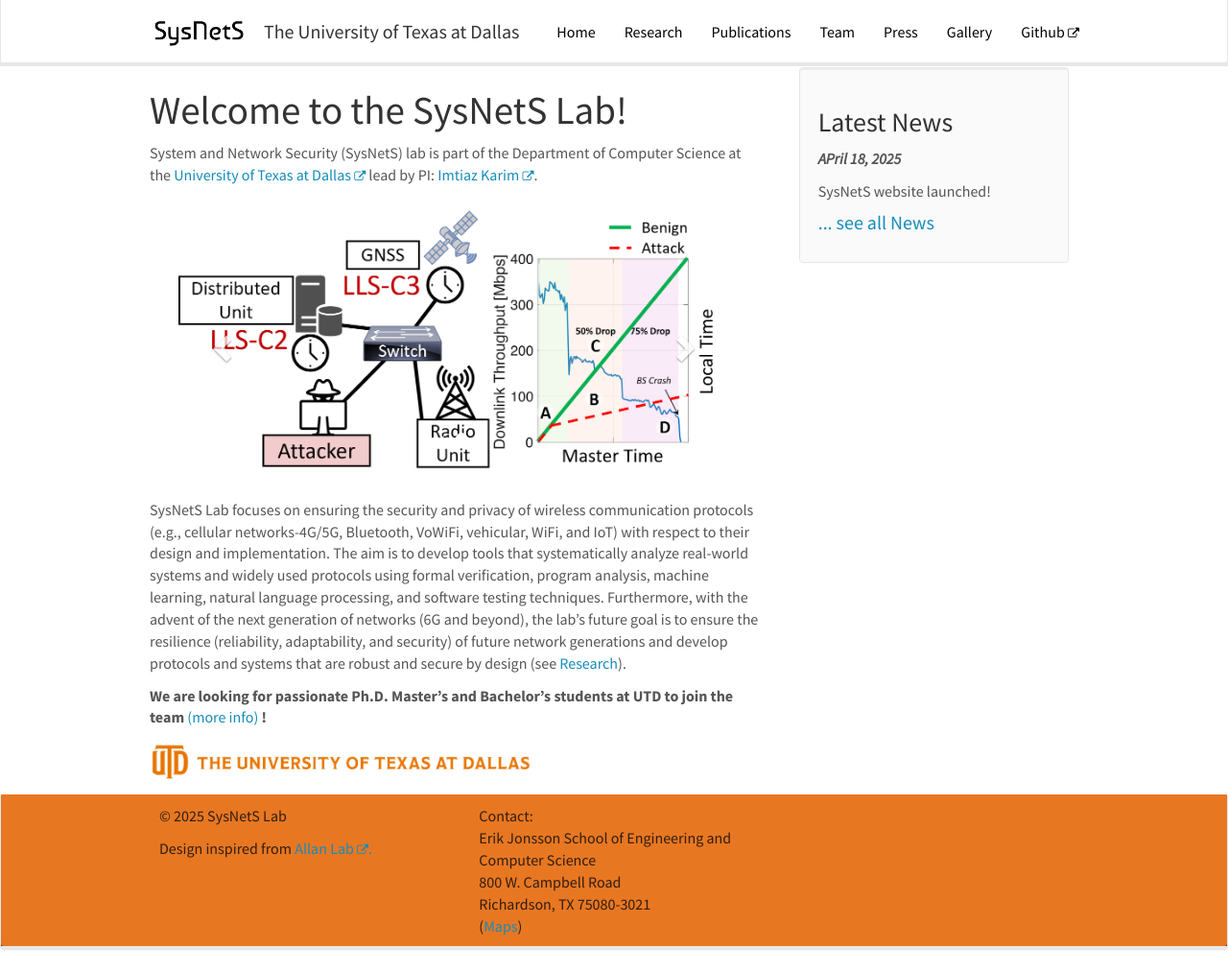
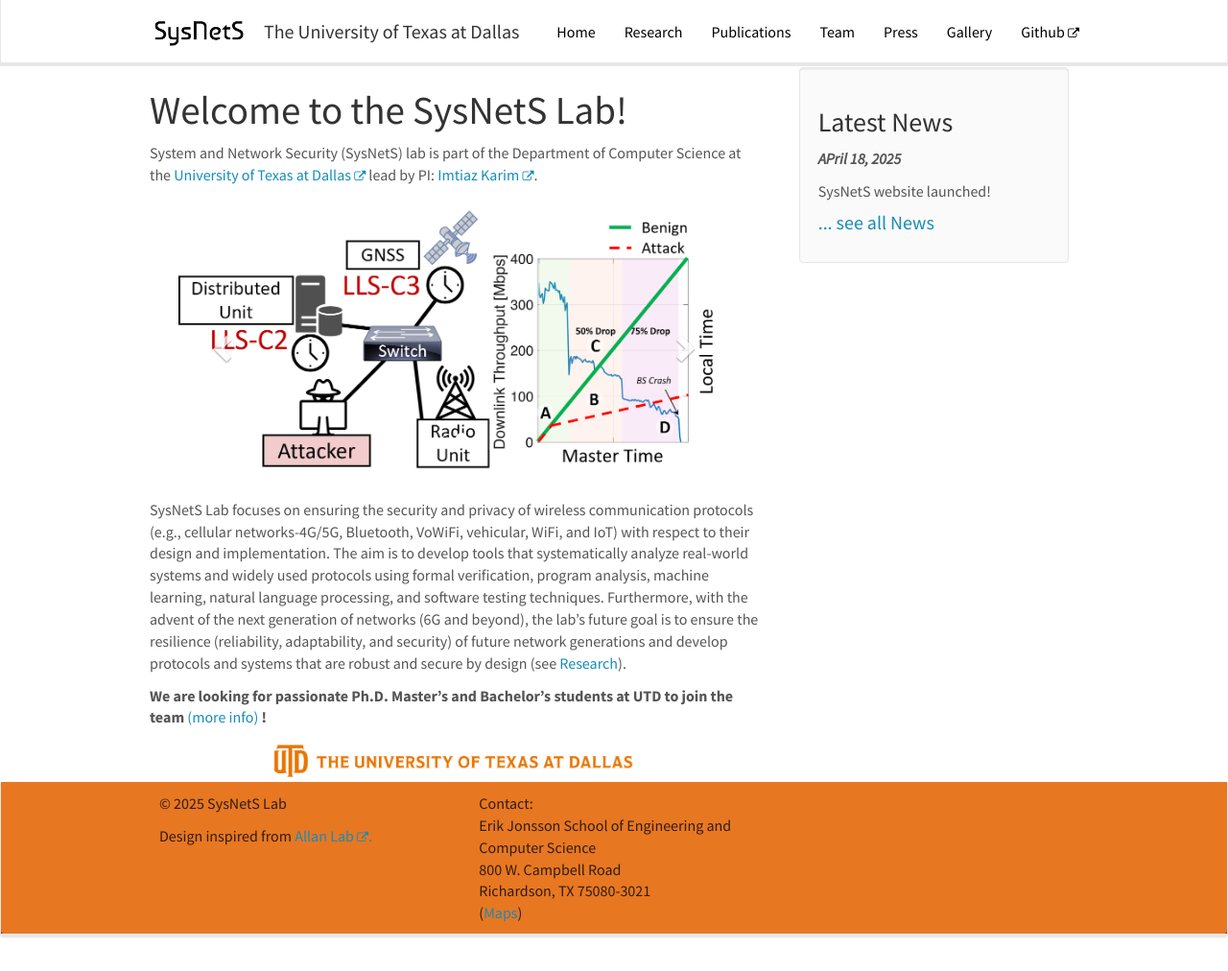
Before and after one commit to SysNetS/sysnets.github.io, a Jekyll site: the page built from _pages/home.md, in a window 1280 px wide and 1012 px high. Shown: the whole window at 96% size. Built offline with Jekyll 4.4.1, drawn with Linux system fonts in a browser that asks for light colours; nearby versions of some CDN libraries.

Commit message:
Mostly done

```diff
--- a/_pages/home.md
+++ b/_pages/home.md
@@ -52,9 +52,9 @@
 <!-- We are grateful for funding from Leiden University, [NWO](www.nwo.nl) ([Vidi talent scheme](http://www.nwo.nl/en/research-and-results/programmes/Talent+Scheme) and the [Frontiers in Nanoscience program](https://www.universiteitleiden.nl/en/research/research-projects/science/frontiers-of-nanoscience-nanofront)), and from an [ERC starting grant](https://erc.europa.eu/funding/starting-grants). -->
 
 <figure>
-
-  <a href="https://www.utdallas.edu/" target="_blank"><img src="{{ site.url }}{{ site.baseurl }}/images/logopic/utd_line.jpg" style="width: 400px" alt="The University of Texas at Dallas"></a>
+  <center>
+  <a href="https://www.utdallas.edu/" target="_blank"><img src="{{ site.url }}{{ site.baseurl }}/images/logopic/utd_line.jpg" style="width: 380px" alt="The University of Texas at Dallas"></a>
   <!-- <a href="https://www.nsf.gov/" target="_blank"><img src="{{ site.url }}{{ site.baseurl }}/images/logopic/nsf.jfif" style="width: 200px" alt="National Science Foundation"></a> -->
   <!-- <a href="https://cqn-erc.org/" target="_blank"><img src="{{ site.url }}{{ site.baseurl }}/images/logopic/cqn.png" style="width: 200px" alt="Center for Quantum Networks"></a> -->
-
+  </center>
 </figure>
```
